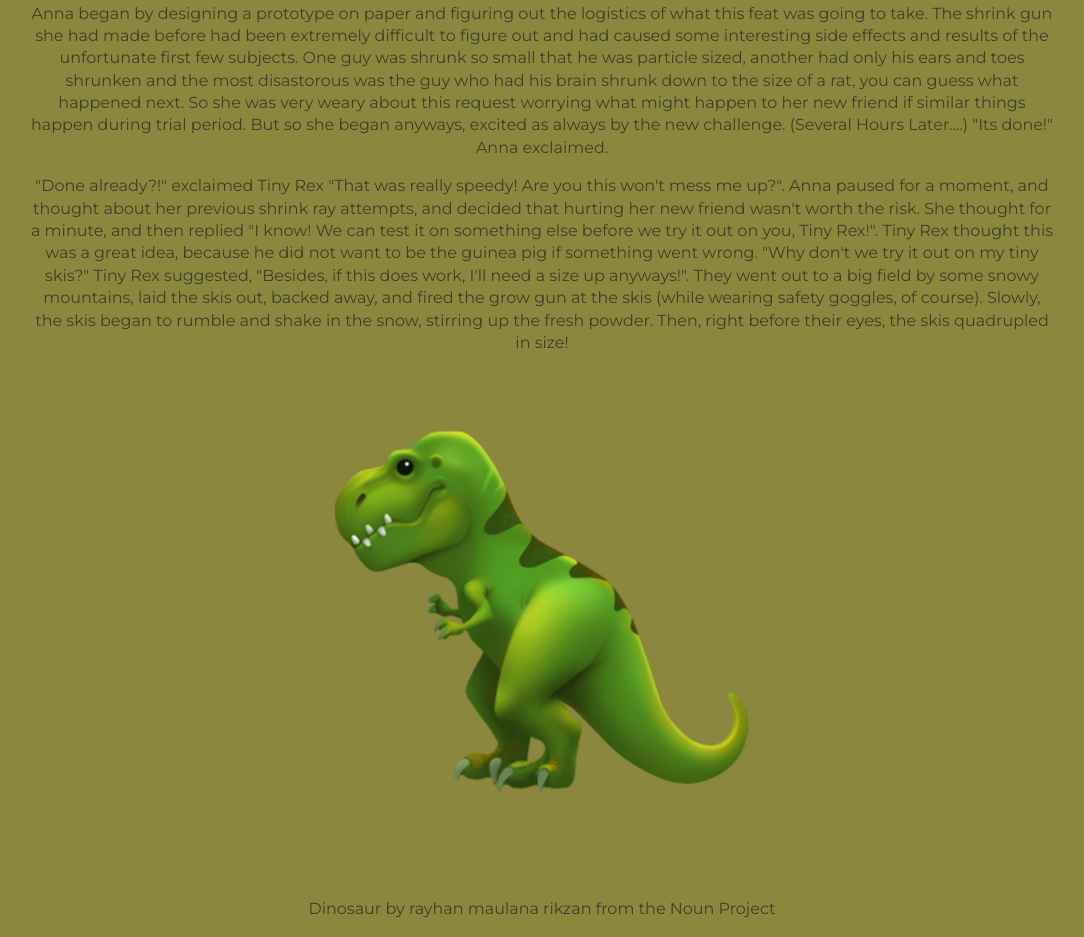
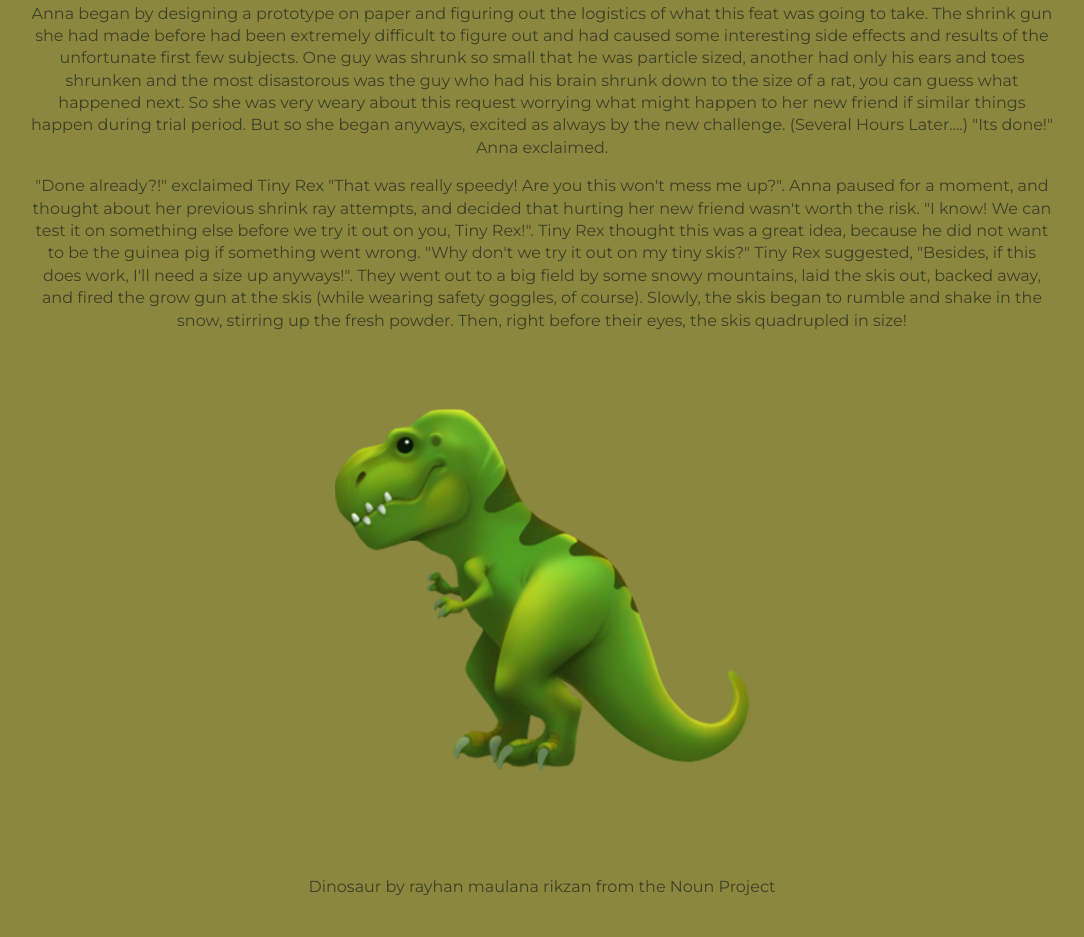
Before and after one commit to smanning29/exquisite-corpse, a plain HTML site: page index.html in a window 1280 px wide. Shown: the part 1855-2792 px from the top of the page, without its empty margins (98-1182 px from the left). After the commit the page ends 2769 px from the top, so only its background shows below. Drawn offline with Linux system fonts and the light colour scheme; a web font is replaced by a local one.

Commit message:
Sarah edits

```diff
--- a/index.html
+++ b/index.html
@@ -53,7 +53,7 @@
 
   <p> Anna began by designing a prototype on paper and figuring out the logistics of what this feat was going to take. The shrink gun she had made before had been extremely difficult to figure out and had caused some interesting side effects and results of the unfortunate first few subjects. One guy was shrunk so small that he was particle sized, another had only his ears and toes shrunken and the most disastorous was the guy who had his brain shrunk down to the size of a rat, you can guess what happened next. So she was very weary about this request worrying what might happen to her new friend if similar things happen during trial period. But so she began anyways, excited as always by the new challenge. (Several Hours Later....) "Its done!" Anna exclaimed.<p>
 
-  <p> "Done already?!" exclaimed Tiny Rex "That was really speedy! Are you this won't mess me up?". Anna paused for a moment, and thought about her previous shrink ray attempts, and decided that hurting her new friend wasn't worth the risk. She thought for a minute, and then replied "I know! We can test it on something else before we try it out on you, Tiny Rex!". Tiny Rex thought this was a great idea, because he did not want to be the guinea pig if something went wrong. "Why don't we try it out on my tiny skis?" Tiny Rex suggested, "Besides, if this does work, I'll need a size up anyways!". They went out to a big field by some snowy mountains, laid the skis out, backed away, and fired the grow gun at the skis (while wearing safety goggles, of course). Slowly, the skis began to rumble and shake in the snow, stirring up the fresh powder. Then, right before their eyes, the skis quadrupled in size!</p>
+  <p> "Done already?!" exclaimed Tiny Rex "That was really speedy! Are you this won't mess me up?". Anna paused for a moment, and thought about her previous shrink ray attempts, and decided that hurting her new friend wasn't worth the risk. "I know! We can test it on something else before we try it out on you, Tiny Rex!". Tiny Rex thought this was a great idea, because he did not want to be the guinea pig if something went wrong. "Why don't we try it out on my tiny skis?" Tiny Rex suggested, "Besides, if this does work, I'll need a size up anyways!". They went out to a big field by some snowy mountains, laid the skis out, backed away, and fired the grow gun at the skis (while wearing safety goggles, of course). Slowly, the skis began to rumble and shake in the snow, stirring up the fresh powder. Then, right before their eyes, the skis quadrupled in size!</p>
   <img src="img/tiny_rex.png" alt="t-rex emoji" width=50%>
 
 
```
